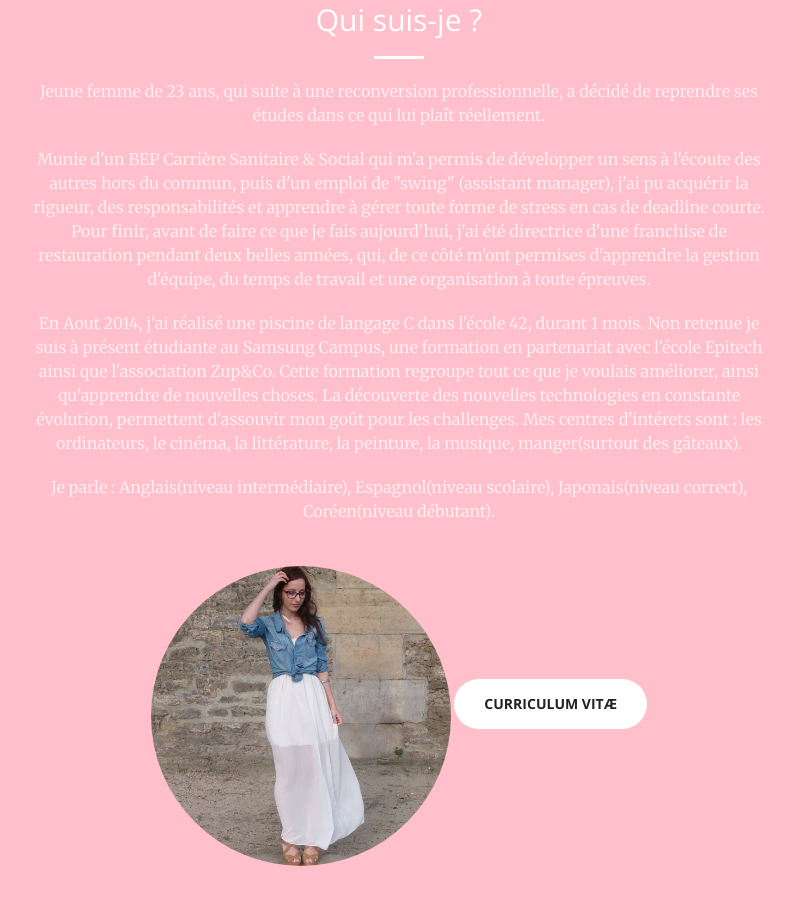
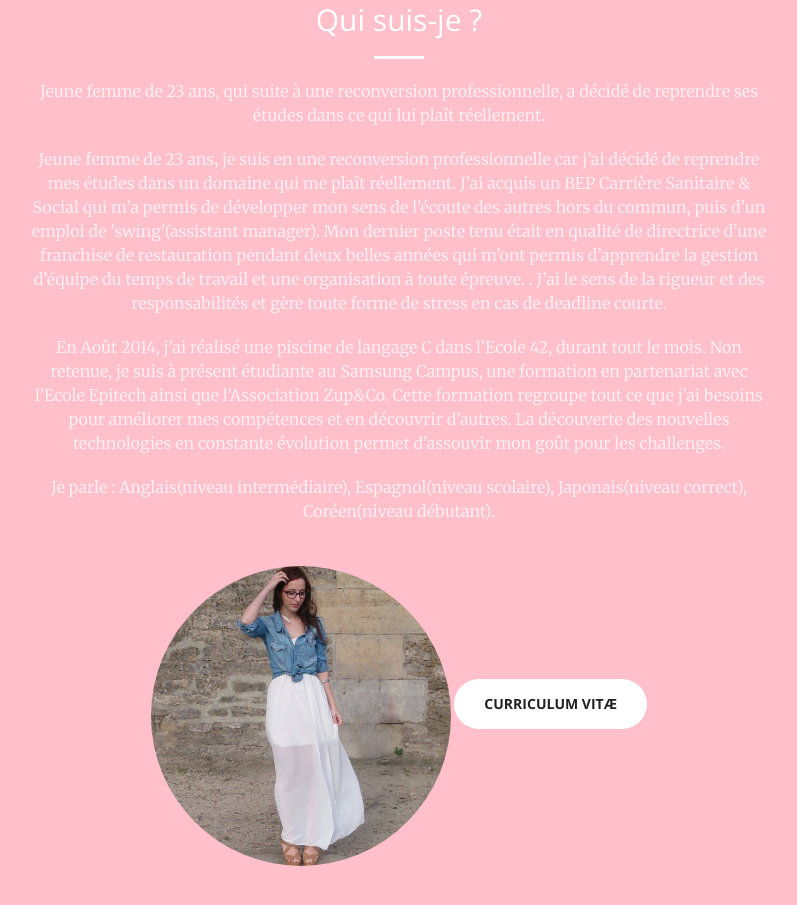
Before and after one commit to polaristars/polaristars.github.io, a plain HTML site: page index.html in a window 1280 px wide. Shown: the part 897-1802 px from the top of the page, without its empty margins (241-1038 px from the left). Drawn offline with nearby package versions, Linux system fonts and the light colour scheme.

Commit message:
correction

```diff
--- a/index.html
+++ b/index.html
@@ -91,11 +91,10 @@
                         <hr class="light">
                         <p class="text-faded">Jeune femme de 23 ans, qui suite à une reconversion professionnelle, a décidé de reprendre ses études dans ce qui lui plaît réellement.
                             <p class="text-faded">
-                                Munie d'un BEP Carrière Sanitaire &amp; Social qui m'a permis de développer un sens à l'écoute des autres hors du commun, puis d'un emploi de "swing" (assistant manager), j'ai pu acquérir la rigueur, des responsabilités et apprendre à gérer toute forme de stress en cas de deadline courte. Pour finir, avant de faire ce que je fais aujourd'hui, j'ai été directrice d'une franchise de restauration pendant deux belles années, qui, de ce côté m'ont permises d'apprendre la gestion d'équipe, du temps de travail et une organisation à toute épreuves.
+                                Jeune femme de 23 ans, je suis en une reconversion professionnelle car j’ai décidé de reprendre mes études dans un domaine qui me plaît réellement. J’ai acquis un BEP Carrière Sanitaire &amp; Social qui m’a permis de développer mon sens de l’écoute des autres hors du commun, puis d’un emploi de 'swing'(assistant manager). Mon dernier poste tenu était en qualité de directrice d’une franchise de restauration pendant deux belles années qui m’ont permis d’apprendre la gestion d’équipe du temps de travail et une organisation à toute épreuve. . J’ai le sens de la rigueur et des responsabilités et gère toute forme de stress en cas de deadline courte.
                             </p>
                             <p class="text-faded">
-                                En Aout 2014, j'ai réalisé une piscine de langage C dans l'école 42, durant 1 mois. Non retenue je suis à présent étudiante au Samsung Campus, une formation en partenariat avec l'école Epitech ainsi que l'association Zup&amp;Co. Cette formation regroupe tout ce que je voulais améliorer, ainsi qu'apprendre de nouvelles choses. La découverte des nouvelles technologies en constante évolution, permettent d'assouvir mon goût pour les challenges.
-                                Mes centres d'intérets sont : les ordinateurs, le cinéma, la littérature, la peinture, la musique, manger(surtout des gâteaux).
+                                En Août 2014, j’ai réalisé une piscine de langage C dans l’Ecole 42, durant tout le mois. Non retenue, je suis à présent étudiante au Samsung Campus, une formation en partenariat avec l’Ecole Epitech ainsi que l’Association Zup&amp;Co. Cette formation regroupe tout ce que j'ai besoins pour améliorer mes compétences et en découvrir d’autres. La découverte des nouvelles technologies en constante évolution permet d’assouvir mon goût pour les challenges.
                             </p>
                             <p class="text-faded">
                                 Je parle : Anglais(niveau intermédiaire), Espagnol(niveau scolaire), Japonais(niveau correct), Coréen(niveau débutant).
```
